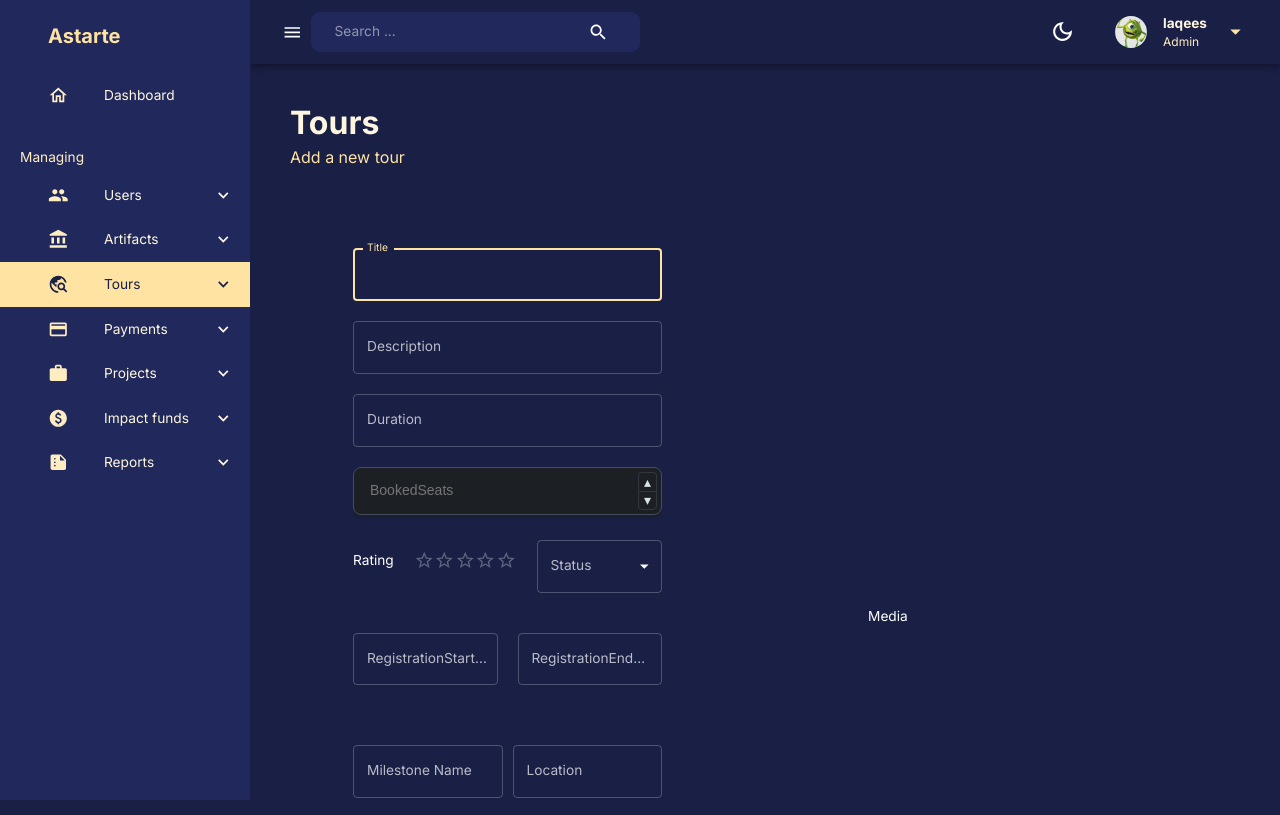
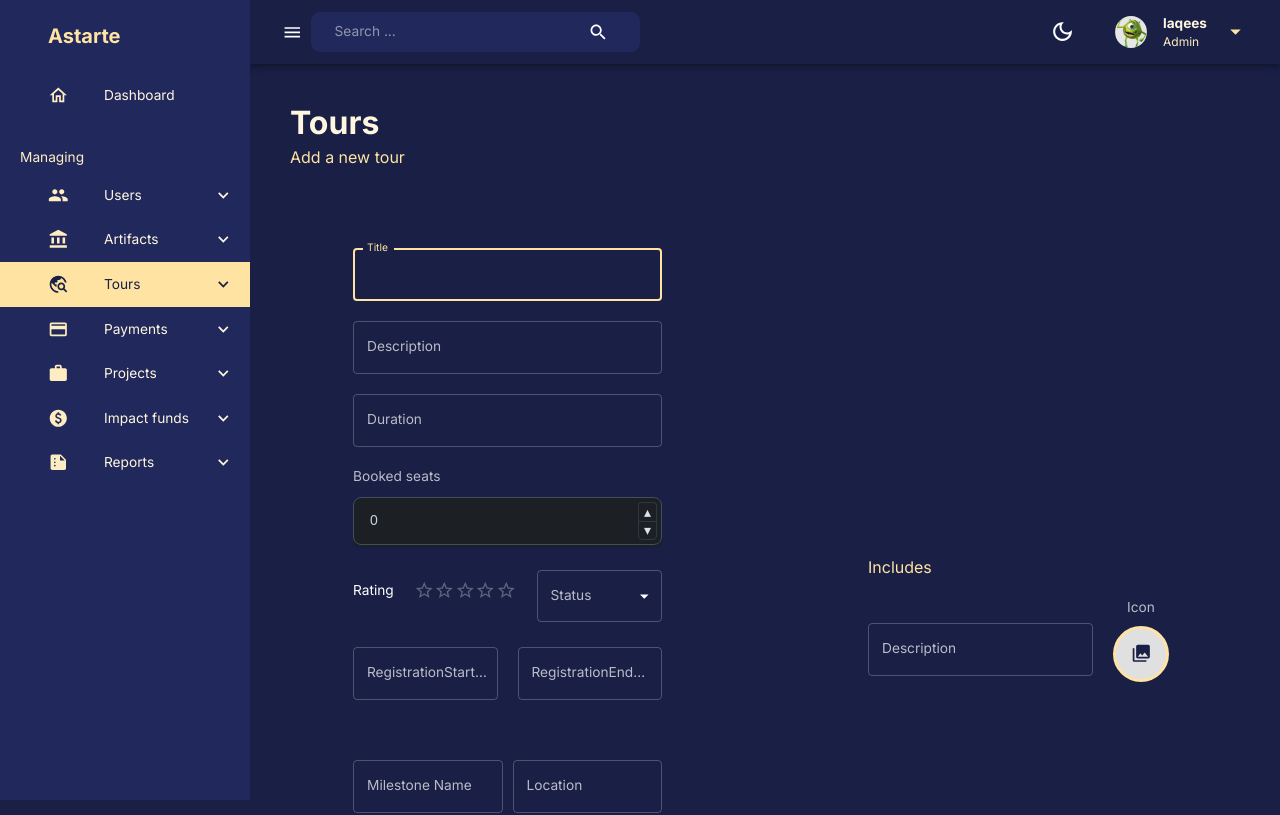
Before and after one commit to mohamadlaqees/AstarteDashboard, a React (Vite) app in the folder client/: page /tours/new in a window 1280 px wide. Shown: the top 815 px of the page. Built offline with nearby package versions, Linux system fonts and the light colour scheme.

Commit message:
update addTour page

```diff
--- a/client/src/pages/Tours/AddTour.jsx
+++ b/client/src/pages/Tours/AddTour.jsx
@@ -1,10 +1,12 @@
-import React, { Fragment } from "react";
+import React, { Fragment, useState } from "react";
 import { useForm, Controller, useFieldArray } from "react-hook-form";
 import { yupResolver } from "@hookform/resolvers/yup";
 import {
+  Avatar,
   Box,
   Button,
   FormControl,
+  IconButton,
   InputLabel,
   MenuItem,
   Rating,
@@ -19,6 +21,7 @@ import { addExperienceSchema } from "../../Utils/Validations";
 import { DatePicker } from "@mui/x-date-pickers/DatePicker";
 import dayjs from "dayjs";
 import NumberInputComponent from "../../components/NumberInputComponent";
+import PhotoLibraryIcon from "@mui/icons-material/PhotoLibrary";
 
 const AddTour = () => {
   const theme = useTheme();
@@ -31,22 +34,51 @@ const AddTour = () => {
     defaultValues: {
       title: "",
       status: "",
-      bookedSeats: "",
+      bookedSeats: 0,
       registrationStartDate: "",
       registrationEndDate: "",
       description: "",
       duration: "",
-      rating: null,
+      rating: 0,
       itinerary: [{ milestoneName: "", location: "" }],
+      includes: [
+        {
+          description: "",
+          icon: "",
+        },
+      ],
     },
     resolver: yupResolver(addExperienceSchema),
     mode: "onBlur",
   });
+  const [imagePreviews, setImagePreviews] = useState([]);
 
   const { fields, append, remove } = useFieldArray({
     control,
     name: "itinerary",
   });
+
+  const {
+    fields: includesFields,
+    append: appendIncludes,
+    remove: removeIncludes,
+  } = useFieldArray({
+    control,
+    name: "includes",
+  });
+
+  const handleImageChange = (e, index) => {
+    const file = e.target.files[0];
+    if (file) {
+      const reader = new FileReader();
+      reader.onloadend = () => {
+        const newImagePreviews = [...imagePreviews];
+        newImagePreviews[index] = reader.result;
+        setImagePreviews(newImagePreviews);
+      };
+      reader.readAsDataURL(file);
+    }
+  };
 
   const submitHandler = (data) => {
     reset({
@@ -59,6 +91,12 @@ const AddTour = () => {
       duration: "",
       rating: 0,
       itinerary: [{ milestoneName: "", location: "" }],
+      includes: [
+        {
+          description: "",
+          icon: "",
+        },
+      ],
     });
     console.log(data);
   };
@@ -180,12 +218,17 @@ const AddTour = () => {
               name="bookedSeats"
               control={control}
               render={({ field }) => (
+                <Box>
+                  <InputLabel sx={{ marginBottom: "10px" }}>
+                    Booked seats
+                  </InputLabel>
                   <NumberInputComponent
                     field={field}
                     label={"BookedSeats"}
                     error={!!errors?.bookedSeats}
                     errorMessage={errors?.bookedSeats?.message}
                   />
+                </Box>
               )}
             />
 
@@ -201,11 +244,18 @@ const AddTour = () => {
                       onChange={(event, newValue) => {
                         field.onChange(newValue);
                       }}
-                      sx={{ marginTop: "10px" }}
+                      sx={{ marginTop: "10px", marginBottom: "5px" }}
                       error={!!errors.rating || undefined}
                     />
                     {errors.rating && (
-                      <Typography color="error" sx={{ marginBottom: "20px" }}>
+                      <Typography
+                        color="error"
+                        sx={{
+                          fontSize: "11px",
+                          marginLeft: "15px",
+                        }}
+                      >
+                        {" "}
                         {errors.rating.message}
                       </Typography>
                     )}
@@ -223,7 +273,7 @@ const AddTour = () => {
                       {...field}
                       label="Status"
                       sx={{
-                        marginBottom: "40px",
+                        marginBottom: "5px",
                         "& .MuiOutlinedInput-root": {
                           "& fieldset": {
                             borderColor: theme.palette.primary.main,
@@ -250,10 +300,7 @@ const AddTour = () => {
                         color="error"
                         sx={{
                           fontSize: "11px",
-                          position: "absolute",
-                          bottom: "20px",
-                          left: "12px",
-                          marginTop: "15px",
+                          marginLeft: "15px",
                         }}
                       >
                         {" "}
@@ -265,7 +312,7 @@ const AddTour = () => {
               />
             </Box>
 
-            <Box display="flex" gap="20px" marginBottom="20px">
+            <Box display="flex" gap="20px" marginBottom="20px" marginTop="20px">
               <Controller
                 name="registrationStartDate"
                 control={control}
@@ -482,7 +529,107 @@ const AddTour = () => {
             marginRight="auto"
             overflow="auto"
           >
-            Media
+            <Box marginBottom="20px">
+              <Header subtitle="Includes" />
+            </Box>
+
+            {includesFields.map((include, index) => (
+              <Fragment key={include.id}>
+                <Box display="flex" justifyContent="space-between">
+                  <Controller
+                    name={`includes.${index}.description`}
+                    control={control}
+                    render={({ field }) => (
+                      <TextField
+                        {...field}
+                        label="Description"
+                        type="text"
+                        sx={{
+                          marginBottom: "20px",
+                          marginTop: "25px",
+                          "& .MuiOutlinedInput-root": {
+                            "& fieldset": {
+                              borderColor: theme.palette.primary,
+                            },
+                            "&:hover fieldset": {
+                              borderColor: "secondary.main",
+                            },
+                            "&.Mui-focused fieldset": {
+                              borderColor: "secondary.main",
+                            },
+                          },
+                          "& .MuiInputLabel-root": {
+                            "&.Mui-focused": {
+                              color: "secondary.main",
+                            },
+                          },
+                        }}
+                        error={!!errors.includes?.[index]?.description}
+                        helperText={
+                          errors.includes?.[index]?.description?.message
+                        }
+                      />
+                    )}
+                  />
+
+                  <Controller
+                    control={control}
+                    name={`includes.${index}.icon`}
+                    render={({ field }) => (
+                      <Box>
+                        <InputLabel
+                          sx={{
+                            display: "flex",
+                            justifyContent: "center",
+                          }}
+                        >
+                          Icon
+                        </InputLabel>
+                        <input
+                          accept="image/*"
+                          style={{ display: "none" }}
+                          id={`icon-upload-${index}`}
+                          type="file"
+                          onChange={(e) => {
+                            field.onChange(e.target.files[0]);
+                            handleImageChange(e, index);
+                          }}
+                        />
+                        <label htmlFor={`icon-upload-${index}`}>
+                          <IconButton component="span">
+                            <Avatar
+                              src={imagePreviews[index] || ""}
+                              sx={{
+                                cursor: "pointer",
+                                width: 56,
+                                height: 56,
+                                border: `3px solid ${theme.palette.secondary.main}`,
+                                backgroundColor: imagePreviews[index]
+                                  ? "transparent"
+                                  : "grey.300",
+                              }}
+                            >
+                              {!imagePreviews[index] && <PhotoLibraryIcon />}
+                            </Avatar>
+                          </IconButton>
+                        </label>
+                        {errors?.includes?.[index]?.message && (
+                          <Typography
+                            color="error"
+                            sx={{
+                              fontSize: "11px",
+                              marginLeft: "15px",
+                            }}
+                          >
+                            {errors?.includes?.[index]?.message}
+                          </Typography>
+                        )}
+                      </Box>
+                    )}
+                  />
+                </Box>
+              </Fragment>
+            ))}
           </Stack>
         </Box>
       </form>
```
Lines whose indentation alone changed are shown as unchanged.
